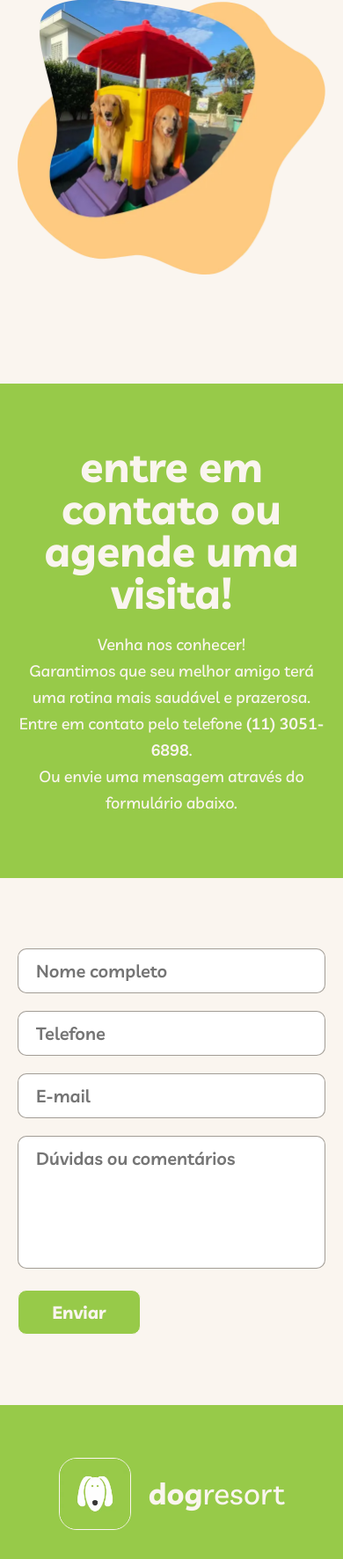
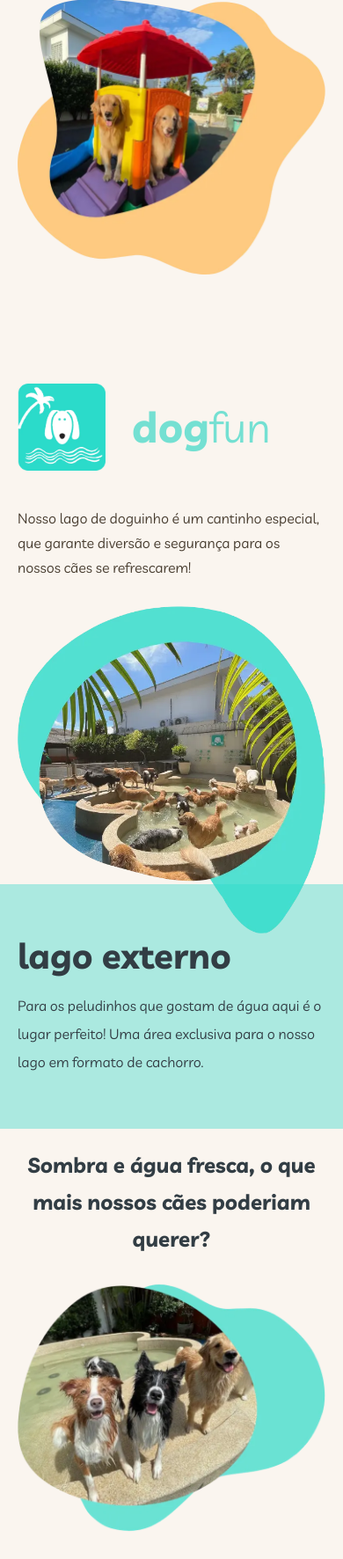
Before and after one commit to adrianholz/DogResort, a PHP site: page /estrutura.html in a window 390 px wide. Shown: the part 2340-4112 px from the top of the page at 88% size. Run offline with PHP 8.4, Linux system fonts and the light colour scheme.

Commit message:
Second Facility

```diff
--- a/css/facilities.css
+++ b/css/facilities.css
@@ -88,11 +88,11 @@
   display: none;
 }
 
-.dogpark {
+.facility {
   padding-bottom: 120px;
 }
 
-.dogpark-inner {
+.facility-inner {
   max-width: 1200px;
   margin: 0 auto;
   padding: 0 20px 0 20px;
@@ -100,7 +100,7 @@
   grid-template-columns: 1fr 1fr;
 }
 
-.dogpark-logo {
+.facility-logo {
   display: flex;
   align-items: center;
   gap: 30px;
@@ -109,33 +109,33 @@
   color: var(--d2);
 }
 
-.dogpark-logo h2 strong {
+.facility-logo h2 strong {
   font-weight: 700;
 }
 
-.dogpark-logo img {
+.facility-logo img {
   max-width: 200px;
 }
 
-.dogpark-inner p {
+.facility-inner p {
   font-size: 1.125em;
   line-height: 1.75em;
   max-width: 540px;
   padding-top: 40px;
 }
 
-.dogpark-image-1 {
+.facility-image-1 {
   max-width: 460px;
   justify-self: end;
 }
 
-.dogpark-outer {
+.facility-outer {
   background-color: var(--d2);
   box-shadow: inset 0 40px var(--w1), inset 0 -40px var(--w1);
   margin-bottom: -80px;
 }
 
-.dogpark-outer > div {
+.facility-outer > div {
   max-width: 1200px;
   margin: 0 auto;
   display: grid;
@@ -143,11 +143,11 @@
   align-items: center;
 }
 
-.dogpark-outer > div img {
+.facility-outer > div img {
   max-width: 460px;
 }
 
-.dogpark-outer h3 {
+.facility-outer h3 {
   font-size: 4em;
   line-height: 54px;
   color: var(--w1);
@@ -156,24 +156,57 @@
   margin-bottom: 20px;
 }
 
-.dogpark-outer ul {
+.facility-outer ul {
   list-style: unset;
   margin-left: 20px;
 }
 
-.dogpark-outer ul li {
+.facility-outer ul li {
   color: var(--w1);
   font-weight: 500;
   font-size: 1.125em;
   line-height: 32px;
 }
 
-.dogpark-1 {
+.facility-1 {
   margin-bottom: -80px;
 }
 
-.dogpark-2 {
+.facility-2 {
   align-items: center;
+}
+
+.dogfun .facility-logo h2 {
+  color: var(--d7);
+}
+
+.dogfun .facility-outer {
+  background-color: #abe9e0;
+}
+
+.dogfun .facility-outer h3,
+.dogfun .facility-outer p {
+  color: var(--b2);
+}
+
+.dogfun .facility-outer p {
+  font-size: 1.125em;
+  line-height: 32px;
+}
+
+.dogfun .facility-outer {
+  box-shadow: inset 0 20px var(--w1), inset 0 -20px var(--w1);
+}
+
+.dogfun .facility-inner {
+  margin-bottom: -120px;
+}
+
+.dogfun .facility-2 {
+  font-size: 1.5em;
+  text-align: center;
+  font-weight: 700;
+  color: var(--b2);
 }
 
 @media (max-width: 1220px) {
@@ -206,21 +239,21 @@
   .facilities-content {
     align-items: center;
   }
-  .dogpark-image-1,
-  .dogpark-image-2 {
+  .facility-image-1,
+  .facility-image-2 {
     max-width: 400px !important;
   }
-  .dogpark-logo img {
+  .facility-logo img {
     max-width: 140px;
   }
-  .dogpark-logo h2 {
+  .facility-logo h2 {
     font-size: 0.75em;
   }
-  .dogpark-outer h3 {
+  .facility-outer h3 {
     font-size: 3.5em;
   }
-  .dogpark-1,
-  .dogpark-outer {
+  .facility-1,
+  .facility-outer {
     margin-bottom: -60px;
   }
 }
@@ -241,7 +274,7 @@
     font-size: 3.5em;
   }
   .facilities-content,
-  .dogpark-inner {
+  .facility-inner {
     display: block;
     max-width: 400px;
     margin: 0 auto;
@@ -251,40 +284,46 @@
   }
   .facilities-content p:nth-child(2),
   .facilities-content ul li,
-  .dogpark p,
-  .dogpark ul li {
+  .facility p,
+  .facility ul li {
     font-size: 1em;
   }
   .facilities-content p {
     font-size: 1.25em;
   }
-  .dogpark-logo h2 {
+  .facility-logo h2 {
     font-size: 0.5em;
   }
-  .dogpark-outer h3 {
+  .facility-outer h3 {
     font-size: 2.5em;
     line-height: 42px;
   }
-  .dogpark img {
+  .facility img {
     max-width: 400px;
     width: 100%;
   }
-  .dogpark-logo img {
+  .facility-logo img {
     max-width: 100px;
   }
-  .dogpark-outer img {
+  .facility-outer img {
     display: none;
   }
-  .dogpark-outer > div {
+  .facility-outer > div {
     max-width: 400px;
     margin: 0 auto 20px auto;
     display: block;
     padding: 80px 0;
   }
-  .dogpark-image-1 {
+  .facility-image-1 {
     margin-top: 30px;
   }
-  .dogpark-outer {
+  .facility-outer {
     padding: 0 20px;
   }
+  .dogfun .facility-inner {
+    margin-bottom: -80px;
+  }
+  .dogfun .facility-outer p {
+    font-size: 1em;
+  }
 }
--- a/css/style.css
+++ b/css/style.css
@@ -17,6 +17,7 @@
   --d4: #b9e1f8;
   --d5: #47c8f3;
   --d6: #1e37b8;
+  --d7: #74e0d2;
   --w1: #faf5ef;
   --b1: #473c2f;
   --b2: #323d44;
--- a/estrutura.html
+++ b/estrutura.html
@@ -103,21 +103,21 @@
     </div>
   </main>
 
-  <section class="dogpark">
+  <section class="facility">
     <div>
-      <div class="dogpark-inner dogpark-1">
+      <div class="facility-inner facility-1">
         <div>
-          <div class="dogpark-logo">
+          <div class="facility-logo">
             <img src="img/Dogpark Logo.webp" alt="Dogpark Logo">
             <h2><strong>Dog</strong>park</h2>
           </div>
           <p>Nosso espaço foi todo projetado e adaptado para os nossos amigos de quatro patas, possuindo portas de segurança em todos os ambientes. </p>
         </div>
-        <img src="img/Estrutura 6.webp" alt="Estrutura Dogpark DogResort" class="dogpark-image-1">
+        <img src="img/Estrutura 6.webp" alt="Estrutura Dogpark DogResort" class="facility-image-1">
       </div>
-      <div class="dogpark-outer">
+      <div class="facility-outer">
         <div>
-          <img src="img/Estrutura 7.webp" alt="Estrutura Externa DogPark DogResort" class="dogpark-image-2">
+          <img src="img/Estrutura 7.webp" alt="Estrutura Externa DogPark DogResort" class="facility-image-2">
           <div>
             <h3>Área externa ampla</h3>
             <ul>
@@ -129,9 +129,41 @@
           </div>
         </div>
       </div>
-      <div class="dogpark-inner dogpark-2">
+      <div class="facility-inner facility-2">
         <p>É o lugar perfeito para atividades e brincadeiras ao ar livre. Dias de sol na <strong>dog</strong>resort são os melhores!</p>
-        <img src="img/Estrutura 8.webp" alt="Brinquedo Creche Cachorros DogResort" class="dogpark-image-1">
+        <img src="img/Estrutura 8.webp" alt="Brinquedo Creche Cachorros DogResort" class="facility-image-1">
+      </div>
+    </div>
+  </section>
+
+  <section class="facility dogfun">
+    <div>
+      <div class="facility-inner facility-1">
+        <div>
+          <div class="facility-logo">
+            <img src="img/Dogfun Logo.webp" alt="Dogfun Logo">
+            <h2><strong>Dog</strong>fun</h2>
+          </div>
+          <p>Nosso lago de doguinho é um cantinho especial, que garante diversão e segurança para os nossos cães se refrescarem!</p>
+        </div>
+        <img src="img/Estrutura 9.webp" alt="Estrutura Dogpark DogResort" class="facility-image-1">
+      </div>
+      <div class="facility-outer">
+        <div>
+          <img src="img/Estrutura 10.webp" alt="Estrutura Externa DogPark DogResort" class="facility-image-2">
+          <div>
+            <h3>Lago externo</h3>
+            <p>
+              Para os peludinhos que gostam de água aqui é o <strong>lugar perfeito!</strong> Uma área exclusiva para o nosso lago em formato de cachorro.
+            </p>
+          </div>
+        </div>
+      </div>
+      <div class="facility-inner facility-2">
+        <div>
+          <p>Sombra e água fresca, o que mais nossos cães poderiam querer? </p>
+        </div>
+        <img src="img/Estrutura 11.webp" alt="Brinquedo Creche Cachorros DogResort" class="facility-image-1">
       </div>
     </div>
   </section>
```
Also changed, not shown: img/Dogfun Logo.webp (added).
